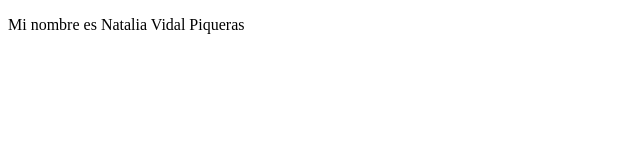
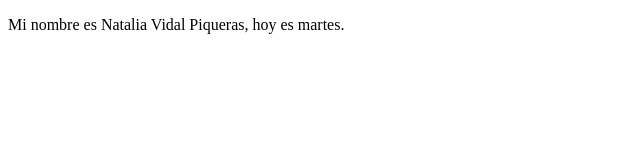
Before and after one commit to NataVP4/curso-git, a plain HTML site: page index.html in a window 1280 px wide. Shown: the whole page, without its empty margins (0-640 px from the left). Drawn offline with Linux system fonts and the light colour scheme.

Commit message:
Update index.html

```diff
--- a/index.html
+++ b/index.html
@@ -7,6 +7,6 @@
 	<Hoy es Martes>
 </head>
 <body>
-    <p>Mi nombre es Natalia Vidal Piqueras</p>
+    <p>Mi nombre es Natalia Vidal Piqueras, hoy es martes.</p>
 </body>
 </html>
```
